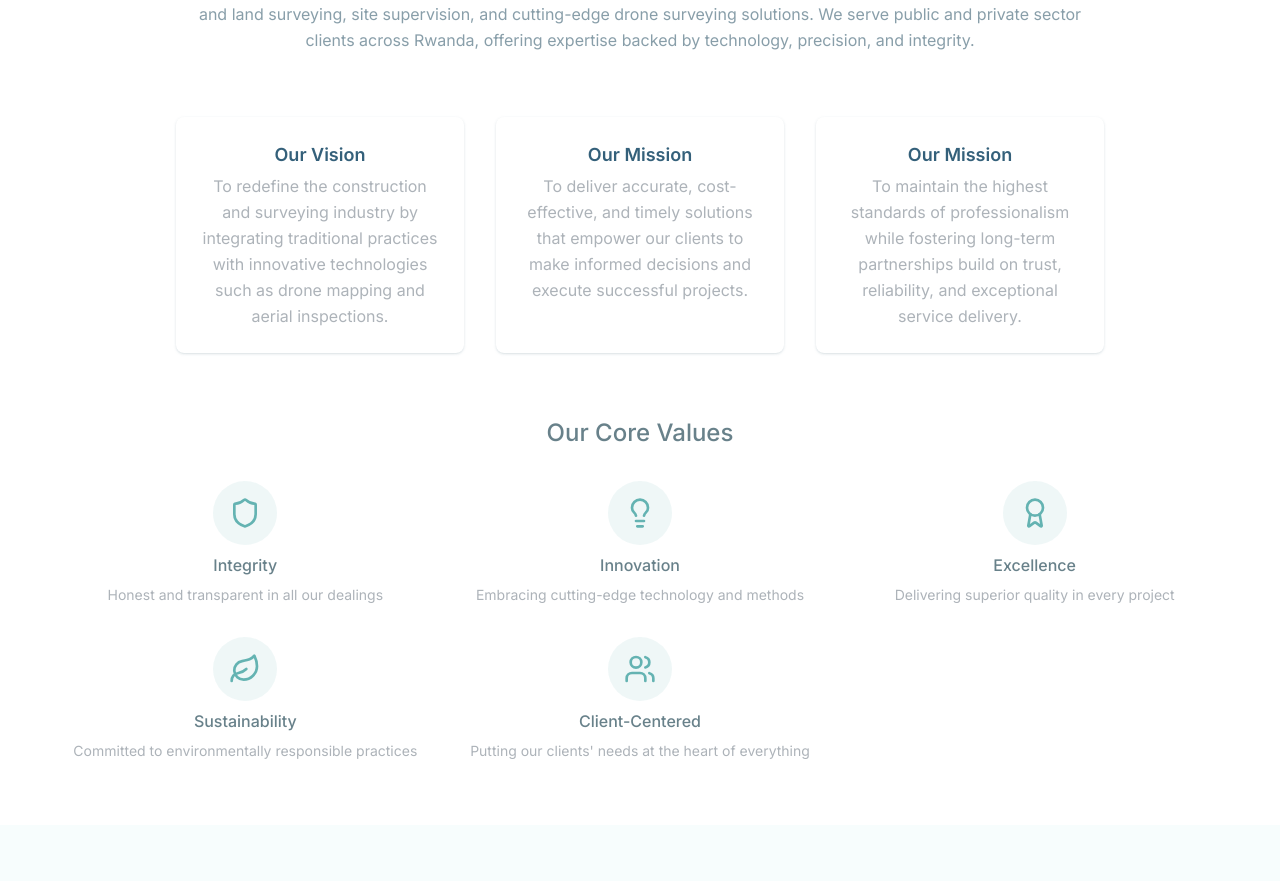
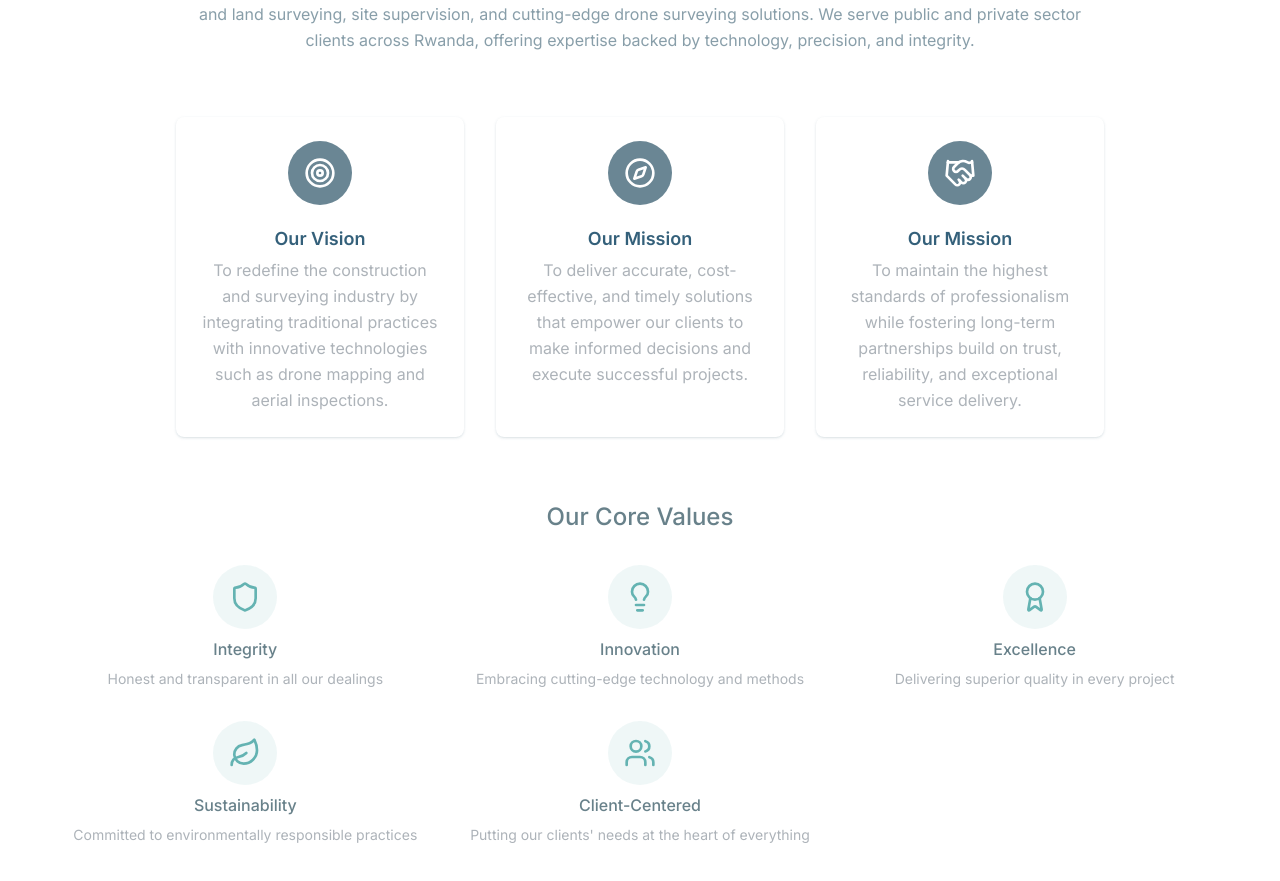
Before and after one commit to DavidMANZI-093/apex, a Next.js app: page / in a window 1280 px wide. Shown: the part 1005-1886 px from the top of the page. Built offline with nearby package versions, Linux system fonts and the light colour scheme.

Commit message:
Auto-commit at 02/07/2025, 20:09:48 for inactivity period...

```diff
--- a/src/components/about.tsx
+++ b/src/components/about.tsx
@@ -1,4 +1,4 @@
-import { Shield, Lightbulb, Award, Leaf, Users } from "lucide-react";
+import { Shield, Lightbulb, Award, Leaf, Users, Target, Compass, Handshake } from "lucide-react";
 
 const about = () => {
   const values = [
@@ -48,7 +48,10 @@ const about = () => {
         </div>
 
         <div className="flex gap-8 justify-center flex-wrap">
-          <div className="flex flex-col gap-1 min-w-64 w-72 !p-6 rounded-lg shadow shadow-slate-gray/20 items-center">
+          <div className="flex flex-col gap-1 min-w-64 w-72 !p-6 rounded-lg shadow shadow-slate-gray/20 items-center hover:shadow-lg transition-shadow duration-200">
+            <span className="flex w-16 h-16 items-center justify-center !rounded-full !bg-slate-gray !mb-4">
+              <Target className="w-8 h-8 !text-white" />
+            </span>
             <h3 className="!text-lg !font-semibold !text-indigo-dye/85">Our Vision</h3>
             <p className="text-french-grey leading-relaxed !text-center">
               {"To redefine the construction and surveying industry " +
@@ -57,7 +60,10 @@ const about = () => {
             </p>
           </div>
 
-          <div className="flex flex-col gap-1 min-w-64 w-72 !p-6 rounded-lg shadow shadow-slate-gray/20 items-center">
+          <div className="flex flex-col gap-1 min-w-64 w-72 !p-6 rounded-lg shadow shadow-slate-gray/20 items-center hover:shadow-lg transition-shadow duration-200">
+            <span className="flex w-16 h-16 items-center justify-center !rounded-full !bg-slate-gray !mb-4">
+              <Compass className="w-8 h-8 !text-white" />
+            </span>
             <h3 className="!text-lg !font-semibold !text-indigo-dye/85">Our Mission</h3>
             <p className="text-french-grey leading-relaxed !text-center">
               {"To deliver accurate, cost-effective, and timely solutions " +
@@ -66,7 +72,10 @@ const about = () => {
             </p>
           </div>
 
-          <div className="flex flex-col gap-1 min-w-64 w-72 !p-6 rounded-lg shadow shadow-slate-gray/20 items-center">
+          <div className="flex flex-col gap-1 min-w-64 w-72 !p-6 rounded-lg shadow shadow-slate-gray/20 items-center hover:shadow-lg transition-shadow duration-200">
+            <span className="flex w-16 h-16 items-center justify-center !rounded-full !bg-slate-gray !mb-4">
+              <Handshake className="w-8 h-8 !text-white" />
+            </span>
             <h3 className="!text-lg !font-semibold !text-indigo-dye/85">Our Mission</h3>
             <p className="text-french-grey leading-relaxed !text-center">
               {"To maintain the highest standards of professionalism " +
```
